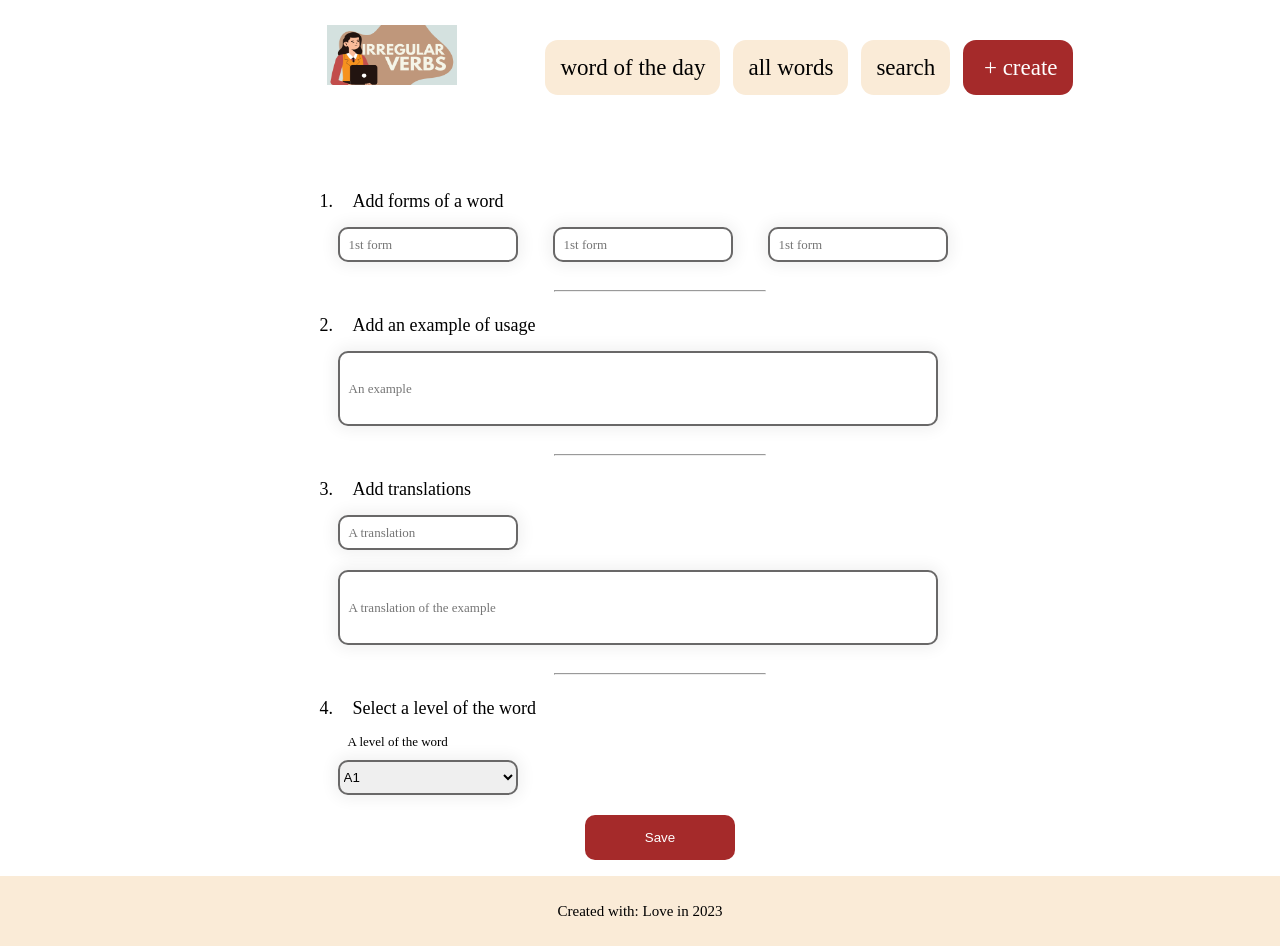
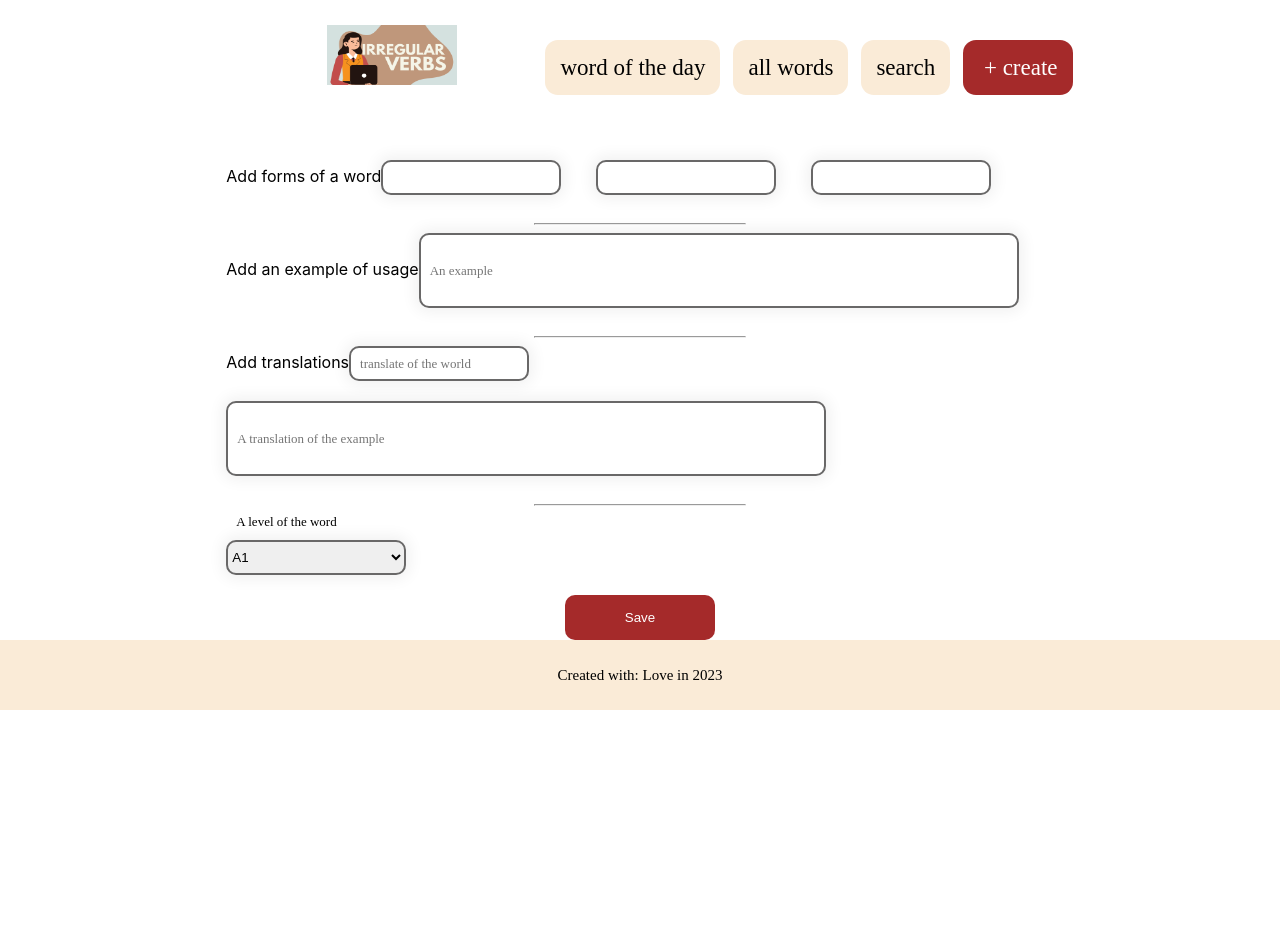
Before and after one commit to Kate1985sky/app-irregular-verbs, a React (Create React App) app: page /create in a window 1280 px wide. Shown: the top 946 px of the page. After the commit the page ends 800 px from the top, so only its background shows below. Built offline with nearby package versions, Linux system fonts and the light colour scheme.

Commit message:
update file create

```diff
--- a/src/pages/Create/Create.js
+++ b/src/pages/Create/Create.js
@@ -1,61 +1,123 @@
 import { ContentBox } from "../../components/ContentBox/ContentBox";
 import style from "./Create.module.css";
+import { useState, useEffect } from "react";
 
 export const Create = () => {
+  const itemLocalStorage = localStorage.getItem("list")
+    ? JSON.parse(localStorage.getItem("list"))
+    : [];
+  const [input, setInput] = useState(itemLocalStorage);
+
+
+  useEffect(() => {
+    localStorage.setItem("list", JSON.stringify(input));
+  }, [input]);
+
+  function changeHeandler(event) {
+    const value = event.target.value;
+    setInput([...input, { [event.target.name]: value }]);
+  }
+  console.log(input);
+
+  function submitForm() {
+    setInput("");
+  }
+
   return (
     <ContentBox>
       <div className={style.wrapper}>
         <div className={style.form}>
-          <ol>
-            <li className={style.list}>Add forms of a word</li>
+          <form>
+            <label>
+              Add forms of a word
               <input
+                checked={"1st form"}
+                onChange={changeHeandler}
+                value={input}
+                required
+                type="text"
+                name="1st form"
                 className={style.formVerbs}
-              type="text"
-              placeholder="1st form"
               />
               <input
+                checked={"2st form"}
+                onChange={changeHeandler}
+                value={input}
+                required
+                type="text"
+                name="2st form"
                 className={style.formVerbs}
-              type="text"
-              placeholder="1st form"
               />
               <input
+                checked={"3st form"}
+                onChange={changeHeandler}
+                value={input}
+                required
+                type="text"
+                name="3st form"
                 className={style.formVerbs}
+              />
+            </label>
+            <hr className={style.line} />
+
+            <label>
+              Add an example of usage
+              <input
+                checked={"example of usage"}
+                onChange={changeHeandler}
+                value={input}
+                required
                 type="text"
-              placeholder="1st form"
-            />
-            <hr className={style.line} />
-            <li className={style.list}>Add an example of usage</li>
-            <input
+                name="example of usage"
                 className={style.example}
-              type="text"
                 placeholder="An example"
               />
               <hr className={style.line} />
-            <li className={style.list}>Add translations</li>
+            </label>
+            <label>
+              Add translations
               <input
+                checked={"translate of the world"}
+                onChange={changeHeandler}
+                value={input}
+                required
+                type="text"
+                name="translate of the world"
                 className={style.formVerbs}
-              type="text"
-              placeholder="A translation"
+                placeholder="translate of the world"
               />
               <br />
               <input
+                required
+                checked={"translate of the example"}
+                name="translate of the example"
+                value={input}
+                onChange={changeHeandler}
                 className={style.example}
                 type="text"
                 placeholder="A translation of the example"
               />
+            </label>
             <hr className={style.line} />
-            <li className={style.list}>Select a level of the word</li>
+
             <span className={style.title}>A level of the word</span>
-            <select className={style.levels} name="levels">
-              <option value="lion">A1</option>
-              <option value="tiger">A2</option>
-              <option value="leopard">B1</option>
-              <option value="leopard">B2</option>
-              <option value="leopard">C1</option>
-              <option value="leopard">C2</option>
+            <select
+              value={input}
+              className={style.levels}
+              name="levels"
+              onChange={changeHeandler}
+            >
+              <option value="A1">A1</option>
+              <option value="A2">A2</option>
+              <option value="B1">B1</option>
+              <option value="B2">B2</option>
+              <option value="C1">C1</option>
+              <option value="C2">C2</option>
             </select>
-            <button>Save</button>
-          </ol>
+            <button type="submit" onClick={submitForm}>
+              Save
+            </button>
+          </form>
         </div>
       </div>
     </ContentBox>
```
Also changed, not shown: src/hooks/EditorProvider.js (added, +19 -0 lines), public/manifest.json. Lines whose indentation alone changed are shown as unchanged.
